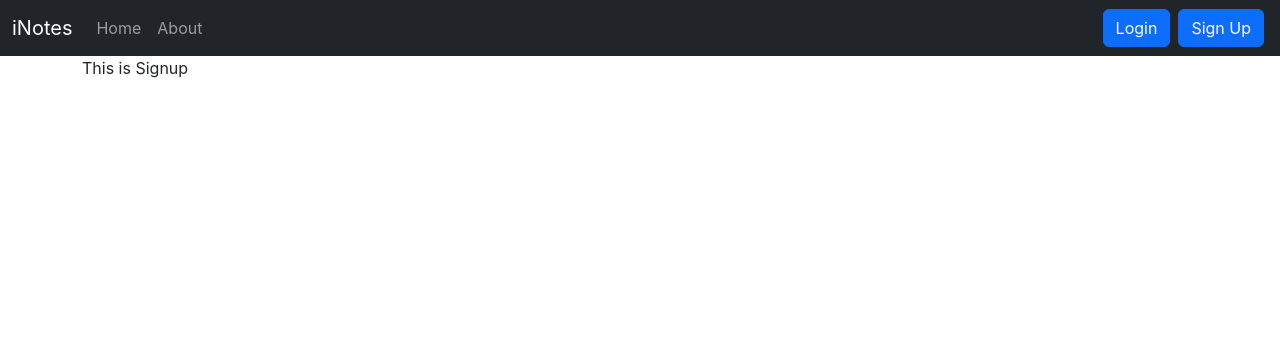
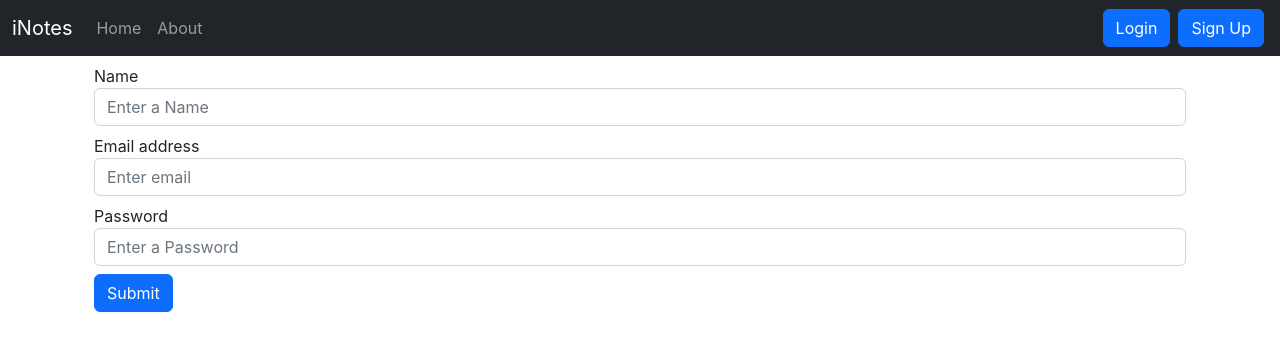
Before and after one commit to UtkarshDhavale/KeepMyNotes-MERNStack, a React (Create React App) app: page /signup in a window 1280 px wide. Shown: the top 350 px of the page. Built offline with nearby package versions, Linux system fonts and the light colour scheme.

Commit message:
SignUp Completed

```diff
--- a/src/Components/Login.js
+++ b/src/Components/Login.js
@@ -24,7 +24,6 @@ function Login() {
         else{
             alert("Invalid Credential");
         }
-
     }
 
     const handleOnChange=(e)=>{
@@ -36,11 +35,11 @@ function Login() {
             <form className="container" onSubmit={handleOnSubmit}>
                 <div className="form-group my-2">
                     <label htmlFor="email">Email address</label>
-                    <input type="email" className="form-control" id="email" name="email" value={credential.email} onChange={handleOnChange} aria-describedby="emailHelp" placeholder="Enter email"/>
+                    <input type="email" className="form-control" id="email" name="email" value={credential.email} onChange={handleOnChange} aria-describedby="emailHelp" placeholder="Enter email" minLength={5} required/>
                 </div>
                 <div className="form-group my-2">
                     <label htmlFor="password">Password</label>
-                    <input type="password" className="form-control" id="password" name="password" value={credential.password} onChange={handleOnChange} placeholder="Password"/>
+                    <input type="password" className="form-control" id="password" name="password" value={credential.password} onChange={handleOnChange} placeholder="Password" minLength={5} required/>
                 </div>
                 <button type="submit" className="btn btn-primary">Submit</button>
             </form>
--- a/src/Components/Signup.js
+++ b/src/Components/Signup.js
@@ -1,9 +1,52 @@
-import React from 'react'
+import React, {useState} from 'react';
+import { useNavigate } from 'react-router-dom';
 
 function Signup() {
+
+  const [credential, setCredential] = useState({name:"",email:"",password:""});
+  const navigate = useNavigate();
+
+  const handleOnSubmit= async (e)=>{
+    e.preventDefault();
+    const response = await fetch("http://localhost:5000/api/auth/createuser", {
+        method: 'POST',
+        headers: {
+          'Content-Type': 'application/json',
+        },
+        body: JSON.stringify({name:credential.name,email:credential.email,password:credential.password})
+    });
+
+    const json = await response.json();
+    if(json.success){
+        localStorage.setItem("authToken",json.authToken);
+        navigate('/');
+    }
+    else{
+        alert(json.error);
+    }
+  }
+
+  const handleOnChange=(e)=>{
+    setCredential({...credential,[e.target.name]: e.target.value});
+  }
+
   return (
     <div>
-      This is Signup
+      <form className="container" onSubmit={handleOnSubmit}>
+                <div className="form-group my-2">
+                    <label htmlFor="name">Name</label>
+                    <input type="name" className="form-control" id="name" name="name" value={credential.name} onChange={handleOnChange} placeholder="Enter a Name" minLength={5} required/>
+                </div>
+                <div className="form-group my-2">
+                    <label htmlFor="name">Email address</label>
+                    <input type="email" className="form-control" id="email" name="email" value={credential.email} onChange={handleOnChange} aria-describedby="emailHelp" placeholder="Enter email" minLength={5} required/>
+                </div>
+                <div className="form-group my-2">
+                    <label htmlFor="password">Password</label>
+                    <input type="password" className="form-control" id="password" name="password" value={credential.password} onChange={handleOnChange} placeholder="Enter a Password" minLength={5} required/>
+                </div>
+                <button type="submit" className="btn btn-primary">Submit</button>
+            </form>
     </div>
   )
 }
```
Also changed, not shown: 1 other file (tests, documents, lock files or other folders).
